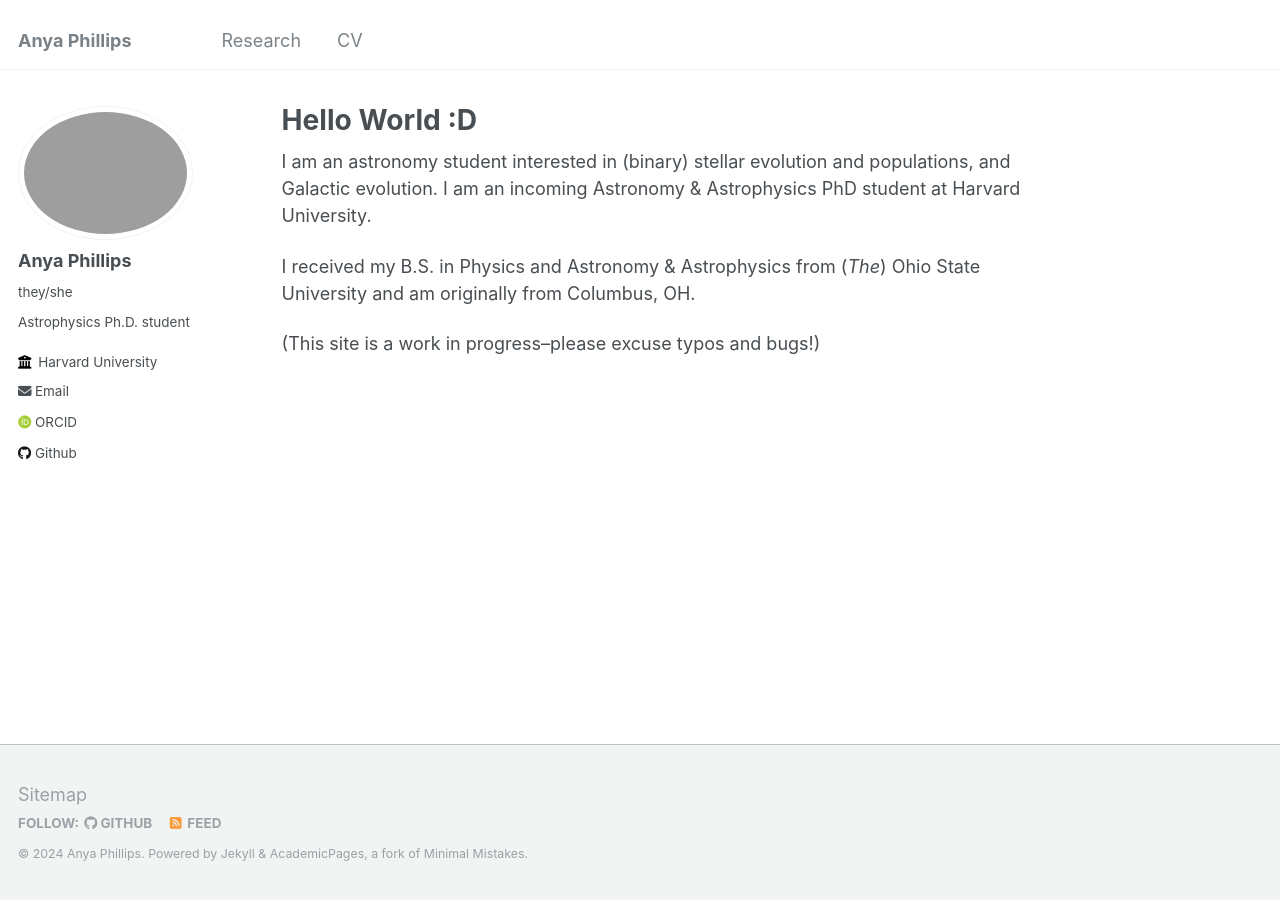
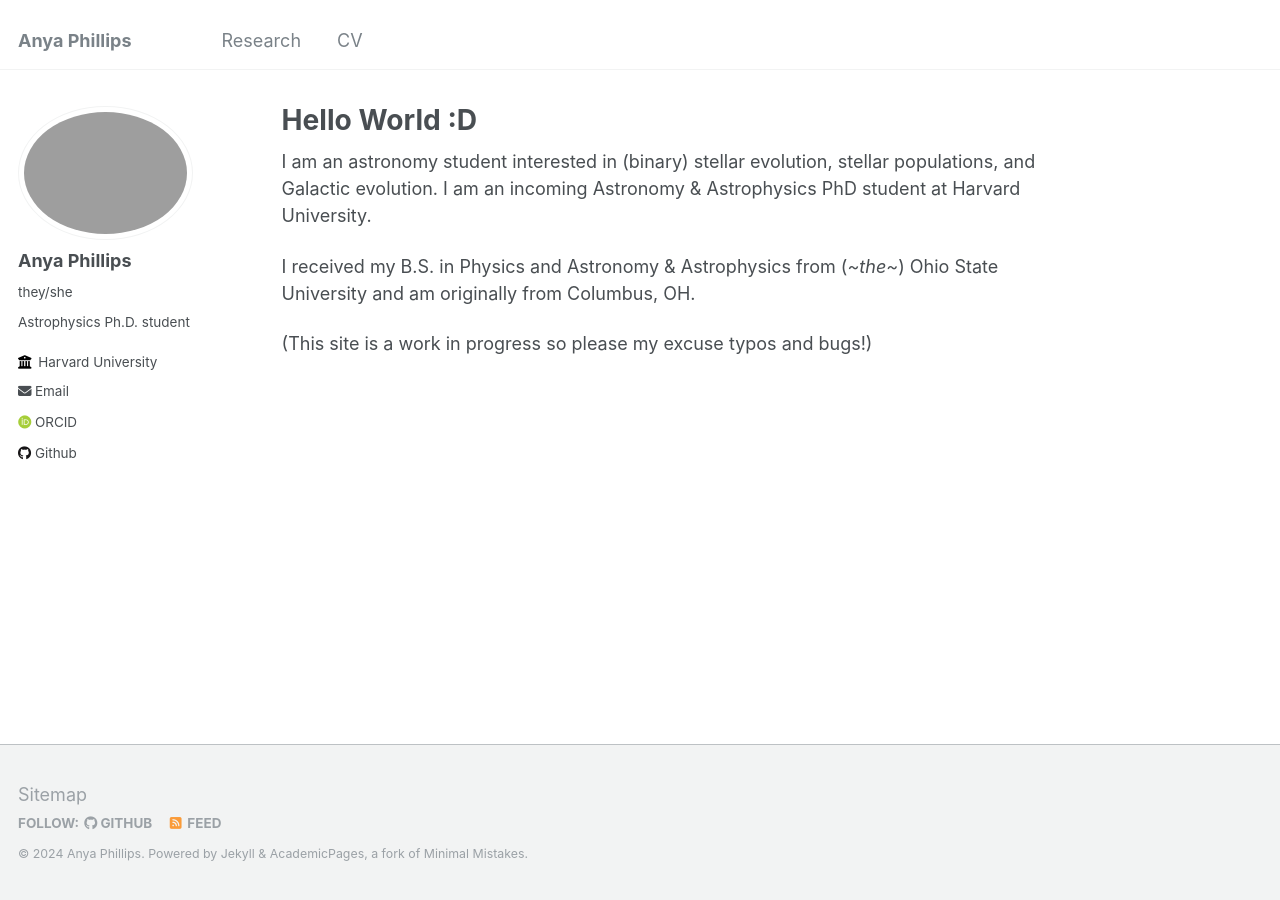
Before and after one commit to anya-m-phillips/anya-m-phillips.github.io, a Jekyll site: the page built from _pages/about.md, in a window 1280 px wide. Built offline with Jekyll 4.4.1, drawn with Linux system fonts in a browser that asks for light colours; some web fonts are replaced.

Commit message:
editing about

```diff
--- a/_pages/about.md
+++ b/_pages/about.md
@@ -7,8 +7,8 @@ redirect_from:
   - /about.html
 ---
 
-I am an astronomy student interested in (binary) stellar evolution and populations, and Galactic evolution. I am an incoming Astronomy & Astrophysics PhD student at Harvard University.
+I am an astronomy student interested in (binary) stellar evolution, stellar populations, and Galactic evolution. I am an incoming Astronomy & Astrophysics PhD student at Harvard University.
 
-I received my B.S. in Physics and Astronomy & Astrophysics from (_The_) Ohio State University and am originally from Columbus, OH.
+I received my B.S. in Physics and Astronomy & Astrophysics from (_~the~_) Ohio State University and am originally from Columbus, OH.
 
-(This site is a work in progress--please excuse typos and bugs!)
+(This site is a work in progress so please my excuse typos and bugs!)
```
